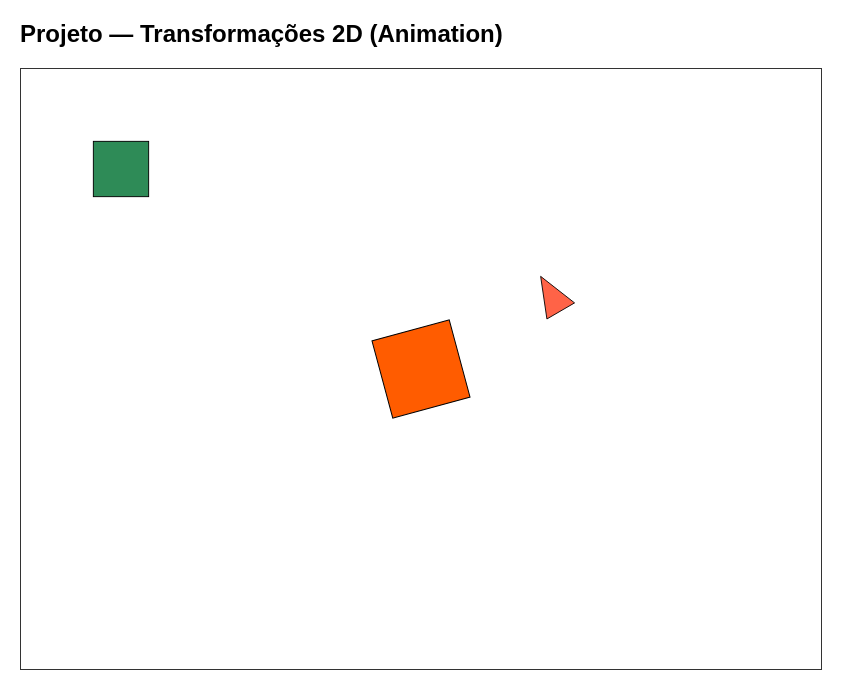
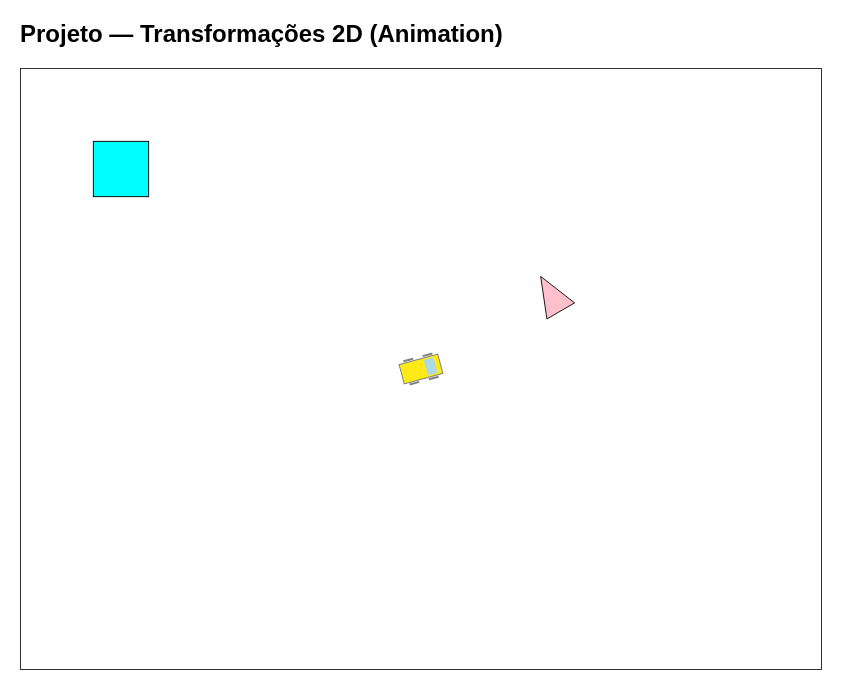
Before and after one commit to rafaelsampa/computer-graphics, a plain HTML site: page project-2d/index.html in a window 1280 px wide. Shown: the whole page, without its empty margins (0-865 px from the left). Drawn offline with Linux system fonts and the light colour scheme.

Commit message:
MetaData + Criação do 1º Carro

```diff
--- a/project-2d/index.html
+++ b/project-2d/index.html
@@ -3,9 +3,17 @@
 <head>
   <meta charset="UTF-8">
   <title>Projeto — Transformações 2D</title>
+  <link rel="icon" href="assets/car.png" type="image/png"><link>
   <style>
-    body { margin: 20px; font-family: sans-serif; }
-    canvas { border: 1px solid #333; display: block; margin-top: 10px; }
+    body {
+      margin: 20px;
+      font-family: sans-serif;
+    }
+    canvas {
+      border: 1px solid #333;
+      display: block;
+      margin-top: 10px;
+    }
   </style>
 </head>
 <body>
@@ -13,110 +21,6 @@
 <h2>Projeto — Transformações 2D (Animation)</h2>
 <canvas id="canvas" width="800" height="600"></canvas>
 
-<script>
-const canvas = document.getElementById('canvas');
-const ctx = canvas.getContext('2d');
-const W = canvas.width;
-const H = canvas.height;
-
-// =============================================================
-// VARIÁVEIS DE ESTADO
-// Coloque aqui as variáveis que mudam ao longo do tempo
-// (ângulos, posições, escalas, velocidades, etc.)
-// =============================================================
-let angulo = 0;
-let posX = W / 2;
-let posY = H / 2;
-
-// =============================================================
-// FUNÇÕES DE DESENHO
-// Crie funções para cada objeto da sua cena.
-// Desenhe sempre ao redor da ORIGEM (0,0) e use transformações
-// para posicionar, rotacionar e escalar.
-// =============================================================
-
-function desenhaQuadrado(tamanho, cor) {
-  ctx.fillStyle = cor;
-  ctx.fillRect(-tamanho / 2, -tamanho / 2, tamanho, tamanho);
-  ctx.strokeStyle = '#000';
-  ctx.strokeRect(-tamanho / 2, -tamanho / 2, tamanho, tamanho);
-}
-
-function desenhaTriangulo(base, altura, cor) {
-  ctx.fillStyle = cor;
-  ctx.beginPath();
-  ctx.moveTo(0, -altura / 2);
-  ctx.lineTo(-base / 2, altura / 2);
-  ctx.lineTo(base / 2, altura / 2);
-  ctx.closePath();
-  ctx.fill();
-  ctx.stroke();
-}
-
-// =============================================================
-// LOOP DE ANIMAÇÃO
-// Esta função é chamada a cada frame (~60x por segundo).
-// =============================================================
-function animar() {
-  // --- RESET da matriz (obrigatório a cada frame!) ---
-  ctx.setTransform(1, 0, 0, 1, 0, 0);
-  ctx.clearRect(0, 0, W, H);
-
-  // --- ATUALIZAR ESTADO ---
-  angulo += 0.02;
-
-  // =============================================================
-  // DESENHAR A CENA
-  // Use ctx.save() e ctx.restore() para isolar as transformações
-  // de cada objeto.
-  // =============================================================
-
-  // Exemplo: quadrado no centro, girando
-  ctx.save();
-    ctx.translate(posX, posY);       // posiciona no centro
-    ctx.rotate(angulo);              // gira ao redor do centro
-    desenhaQuadrado(80, '#FF5C00');
-  ctx.restore();
-
-  // Exemplo: triângulo orbitando o quadrado
-  ctx.save();
-    ctx.translate(posX, posY);       // vai pro centro
-    ctx.rotate(angulo * 2);          // orbita mais rápido
-    ctx.translate(150, 0);           // afasta do centro
-    ctx.scale(0.8, 0.8);            // um pouco menor
-    desenhaTriangulo(40, 50, 'tomato');
-  ctx.restore();
-
-  // Exemplo: escala com ponto fixo (canto superior esquerdo)
-  ctx.save();
-    var px = 100, py = 100;
-    ctx.translate(px, py);           // volta
-    ctx.scale(1 + 0.3 * Math.sin(angulo), 1 + 0.3 * Math.sin(angulo));
-    ctx.translate(-px, -py);         // leva à origem
-    ctx.fillStyle = 'seagreen';
-    ctx.fillRect(70, 70, 60, 60);
-    ctx.strokeRect(70, 70, 60, 60);
-  ctx.restore();
-
-  // --- PRÓXIMO FRAME ---
-  requestAnimationFrame(animar);
-}
-
-// =============================================================
-// INTERATIVIDADE (BÔNUS)
-// Adicione controles de teclado ou mouse se quiser.
-// =============================================================
-document.addEventListener('keydown', function(e) {
-  switch (e.key) {
-    case 'ArrowLeft':  posX -= 10; break;
-    case 'ArrowRight': posX += 10; break;
-    case 'ArrowUp':    posY -= 10; break;
-    case 'ArrowDown':  posY += 10; break;
-  }
-});
-
-// Inicia a animação
-animar();
-</script>
+<script src="script.js"></script>
 </body>
 </html>
--- a/project-2d/script.js
+++ b/project-2d/script.js
@@ -0,0 +1,111 @@
+const canvas = document.getElementById('canvas');
+const ctx = canvas.getContext('2d');
+const W = canvas.width;
+const H = canvas.height;
+
+// =============================================================
+// VARIÁVEIS DE ESTADO
+// Coloque aqui as variáveis que mudam ao longo do tempo
+// (ângulos, posições, escalas, velocidades, etc.)
+// =============================================================
+let angulo = 0;
+let posX = W / 2;
+let posY = H / 2;
+
+// =============================================================
+// FUNÇÕES DE DESENHO
+// Crie funções para cada objeto da sua cena.
+// Desenhe sempre ao redor da ORIGEM (0,0) e use transformações
+// para posicionar, rotacionar e escalar.
+// =============================================================
+
+function Carro1(corCarro, corRoda) {
+  ctx.fillStyle = corCarro;
+  ctx.fillRect(-20, -10, 40, 20); // Corpo do carro
+  ctx.strokeStyle = corRoda;
+  ctx.strokeRect(-20, -10, 40, 20); // Contorno do carro
+  ctx.fillStyle = corRoda;
+  ctx.fillRect(-15, -13, 10, 2); //Roda traseira esquerda
+  ctx.fillRect(5, -13, 10, 2); //Roda dianteira esquerda
+  ctx.fillRect(-15, 11, 10, 2); //Roda traseira direita
+  ctx.fillRect(5, 11, 10, 2); //Roda dianteira direita
+  ctx.fillStyle = 'lightblue';
+  ctx.fillRect(5, -8, 10, 16); //Para-brisa
+  //(pos X, pos Y, Gordura, Tamanho)
+}
+
+function desenhaTriangulo(base, altura, cor) {
+  ctx.fillStyle = cor;
+  ctx.beginPath();
+  ctx.moveTo(0, -altura / 2);
+  ctx.lineTo(-base / 2, altura / 2);
+  ctx.lineTo(base / 2, altura / 2);
+  ctx.closePath();
+  ctx.fill();
+  ctx.stroke();
+}
+
+// =============================================================
+// LOOP DE ANIMAÇÃO
+// Esta função é chamada a cada frame (~60x por segundo).
+// =============================================================
+function animar() {
+  // --- RESET da matriz (obrigatório a cada frame!) ---
+  ctx.setTransform(1, 0, 0, 1, 0, 0);
+  ctx.clearRect(0, 0, W, H);
+
+  // --- ATUALIZAR ESTADO ---
+  angulo += 0.02;
+
+  // =============================================================
+  // DESENHAR A CENA
+  // Use ctx.save() e ctx.restore() para isolar as transformações
+  // de cada objeto.
+  // =============================================================
+
+  // Exemplo: quadrado no centro, girando
+  ctx.save();
+    ctx.translate(posX, posY);       // posiciona no centro
+    ctx.rotate(angulo);              // gira ao redor do centro
+    Carro1('#FFEA17', 'gray');
+  ctx.restore();
+
+  // Exemplo: triângulo orbitando o quadrado
+  ctx.save();
+    ctx.translate(posX, posY);       // vai pro centro
+    ctx.rotate(angulo * 2);          // orbita mais rápido
+    ctx.translate(150, 0);           // afasta do centro
+    ctx.scale(0.8, 0.8);            // um pouco menor
+    desenhaTriangulo(40, 50, 'pink');
+  ctx.restore();
+
+  // Exemplo: escala com ponto fixo (canto superior esquerdo)
+  ctx.save();
+    var px = 100, py = 100;
+    ctx.translate(px, py);           // volta
+    ctx.scale(1 + 0.3 * Math.sin(angulo), 1 + 0.3 * Math.sin(angulo));
+    ctx.translate(-px, -py);         // leva à origem
+    ctx.fillStyle = 'cyan';
+    ctx.fillRect(70, 70, 60, 60);
+    ctx.strokeRect(70, 70, 60, 60);
+  ctx.restore();
+
+  // --- PRÓXIMO FRAME ---
+  requestAnimationFrame(animar);
+}
+
+// =============================================================
+// INTERATIVIDADE (BÔNUS)
+// Adicione controles de teclado ou mouse se quiser.
+// =============================================================
+document.addEventListener('keydown', function(e) {
+  switch (e.key) {
+    case 'ArrowLeft':  posX -= 10; break;
+    case 'ArrowRight': posX += 10; break;
+    case 'ArrowUp':    posY -= 10; break;
+    case 'ArrowDown':  posY += 10; break;
+  }
+});
+
+// Inicia a animação
+animar();
```
Also changed, not shown: project-2d/assets/car.png (added).
